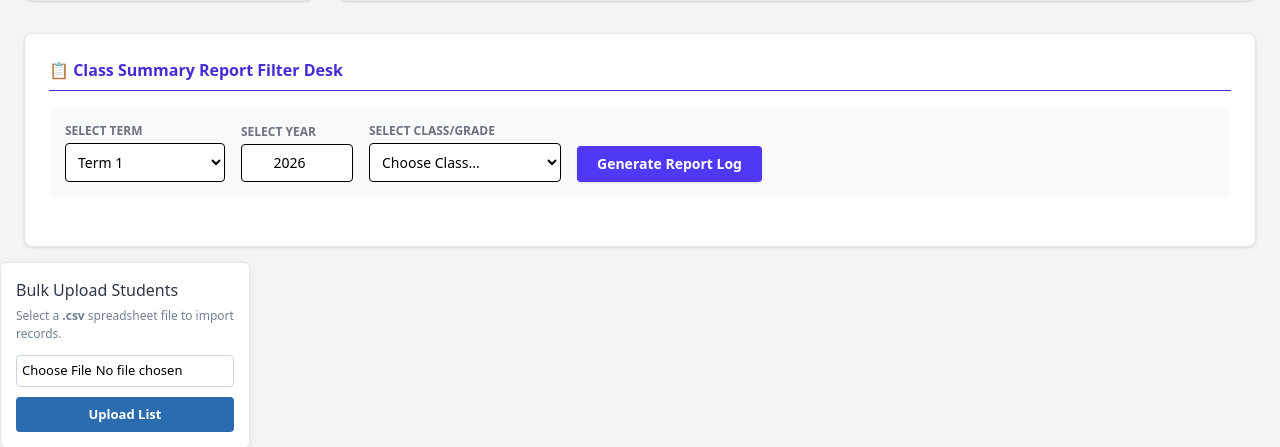
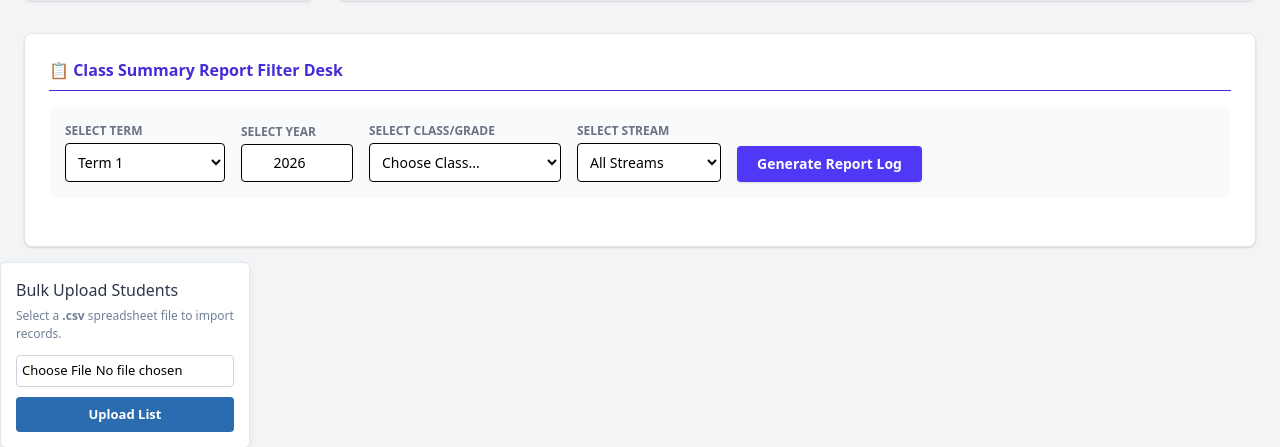
Before and after one commit to erickodhi/Ream-management, a Flask app: page /admin in a window 1280 px wide. Shown: the part 1123-1570 px from the top of the page. Run offline with Flask 3, Linux system fonts and the light colour scheme; a user stored in the database is signed in; data comes from the database, SQL or seed files in the repository; data that the repository does not hold is empty.

Commit message:
Integrate stream filter across backend route and frontend layout

```diff
--- a/app.py
+++ b/app.py
@@ -200,6 +200,7 @@ def generate_report():
     term_selected = request.args.get('term')
     year_selected = request.args.get('year')
     grade_selected = request.args.get('grade')
+    stream_selected = request.args.get('stream')
     term_col = term_selected.replace(" ", "").lower()
     conn = get_db_connection()
     rows = conn.execute('''SELECT adm_no, name, grade, stream, gender, term1, term2, term3, summary_status
@@ -214,7 +215,7 @@ def generate_report():
             'term_status': r[term_col],
             'summary_status': r['summary_status']
         })
-    return jsonify({'students': student_list, 'term': term_selected, 'year': year_selected, 'grade': grade_selected})
+    return jsonify({'students': student_list, 'term': term_selected, 'year': year_selected, 'grade': grade_selected, 'stream': stream_selected})
 
 @app.route('/admin/update_config', methods=['POST'])
 def update_config():
--- a/templates/admin.html
+++ b/templates/admin.html
@@ -197,7 +197,7 @@
             </div>
         </div>
 
-        <div class="mt-8 bg-white p-6 rounded-lg shadow-sm border border-gray-200">
+        <!--<div class="mt-8 bg-white p-6 rounded-lg shadow-sm border border-gray-200">
             <h2 class="text-base font-bold text-indigo-700 border-b pb-2 mb-4 no-print flex items-center gap-2">
                 📋 Class Summary Report Filter Desk
             </h2>
@@ -262,7 +262,91 @@
                     <p>Sign/Stamp: ___________________________</p>
                 </div>
             </div>
+        </div>-->
+    <!--start-->
+    <div class="mt-8 bg-white p-6 rounded-lg shadow-sm border border-gray-200">
+            <h2 class="text-base font-bold text-indigo-700 border-b pb-2 mb-4 no-print flex items-center gap-2">
+                📋 Class Summary Report Filter Desk
+            </h2>
+
+            <div class="flex flex-wrap items-end gap-4 bg-gray-50 p-4 rounded-md mb-6 no-print">
+                <div>
+                    <label class="block text-xs font-bold text-gray-500 uppercase">Select Term</label>
+                    <select id="rptTerm" class="mt-1 p-2 text-sm border rounded bg-white font-medium w-40">
+                        <option value="Term 1">Term 1</option>
+                        <option value="Term 2">Term 2</option>
+                        <option value="Term 3">Term 3</option>
+                    </select>
+                </div>
+                <div>
+                    <label class="block text-xs font-bold text-gray-500 uppercase">Select Year</label>
+                    <input type="number" id="rptYear" value="{{ config.current_year }}" class="mt-1 p-2 text-sm border rounded bg-white text-center font-medium w-28">
+                </div>
+                <div>
+                    <label class="block text-xs font-bold text-gray-500 uppercase">Select Class/Grade</label>
+                    <select id="rptGrade" class="mt-1 p-2 text-sm border rounded bg-white font-medium w-48">
+                        <option value="">Choose Class...</option>
+                        {% for g in distinct_grades %}
+                        <option value="{{ g.grade }}">{{ g.grade }}</option>
+                        {% endfor %}
+                    </select>
+                </div>
+
+                <!-- STREAM FILTER ADDED HERE -->
+                <div>
+                    <label class="block text-xs font-bold text-gray-500 uppercase">Select Stream</label>
+                    <select id="rptStream" class="mt-1 p-2 text-sm border rounded bg-white font-medium w-36">
+                        <option value="">All Streams</option>
+                        <option value="A">Stream A</option>
+                        <option value="B">Stream B</option>
+                        <option value="C">Stream C</option>
+                    </select>
+                </div>
+
+                <button type="button" onclick="fetchReportData()" class="bg-indigo-600 hover:bg-indigo-700 text-white font-bold text-sm px-5 py-2 rounded shadow transition">
+                    Generate Report Log
+                </button>
+            </div>
+
+            <div id="printableReportArea" class="hidden border border-gray-100 p-4 rounded bg-white">
+                <div class="border-b-4 border-gray-800 pb-4 mb-6 flex justify-between items-center">
+                    <div>
+                        <h1 class="text-2xl font-black text-gray-900 tracking-wide uppercase">REAMS COLLECTION COMPLIANCE REPORT</h1>
+                        <p class="text-sm font-bold text-gray-600 mt-1">
+                            Class Parameters: <span id="lblGrade" class="text-black font-black">---</span>
+                            <!-- STREAM LABEL PRINTED HERE -->
+                            (Stream: <span id="lblStream" class="text-black font-black">---</span>) |
+                            Period: <span id="lblTerm" class="text-black font-black">---</span>, <span id="lblYear" class="text-black font-black">---</span>
+                        </p>
+                    </div>
+                    <button type="button" onclick="window.print()" class="no-print bg-emerald-600 hover:bg-emerald-700 text-white font-bold text-xs px-4 py-2 rounded shadow transition">
+                        🖨️ Download PDF / Print Report
+                    </button>
+                </div>
+
+                <table class="w-full text-left text-sm border border-gray-300">
+                    <thead>
+                        <tr class="bg-gray-100 border-b border-gray-300 text-gray-800 font-bold uppercase text-xs">
+                            <th class="p-3 border-r border-gray-300">Admission No</th>
+                            <th class="p-3 border-r border-gray-300">Student Name</th>
+                            <th class="p-3 border-r border-gray-300">Stream</th>
+                            <th class="p-3 border-r border-gray-300 text-center">Selected Term Status</th>
+                            <th class="p-3 text-right">Overall Yearly Status</th>
+                        </tr>
+                    </thead>
+                    <tbody id="reportTableBody" class="divide-y divide-gray-300 text-gray-800">
+                    </tbody>
+                </table>
+
+                <div class="mt-12 pt-6 border-t border-dashed border-gray-300 flex justify-between text-xs font-semibold text-gray-500">
+                    <p>Report Generated Dynamically via ReamTracker Management System</p>
+                    <p>Sign/Stamp: ___________________________</p>
+                </div>
+            </div>
         </div>
+    </div>
+
+    <!--end-->
     </div>
     <div style="max-width: 250px; background: #fff; padding: 15px; border-radius: 6px; box-shadow: 0 2px 8px rgba(0,0,0,0.06); margin-top: 15px; border: 1px solid #e2e8f0;">
        <h4 style="margin: 0 0 5px 0; color: #2d3748; font-size: 16px;">Bulk Upload Students</h4>
```
